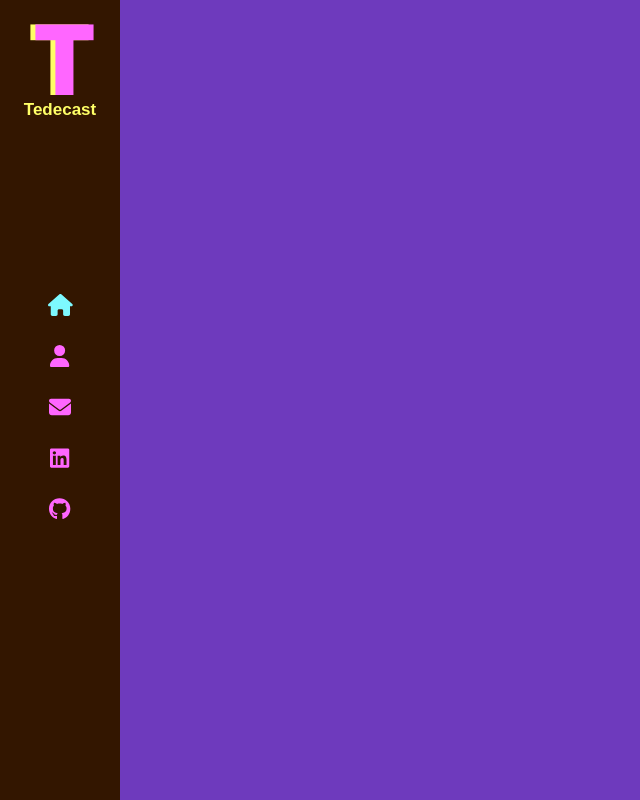
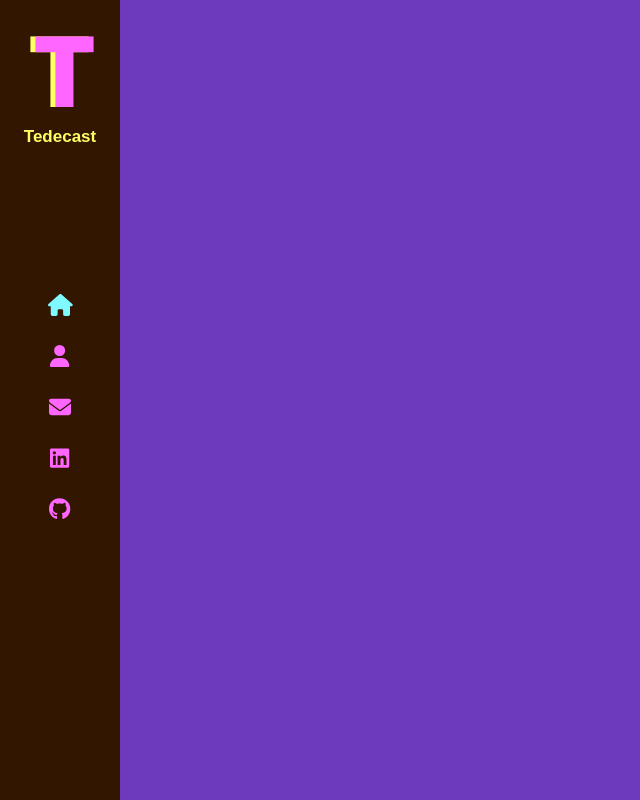
Before and after one commit to tedecast/Portfolio-Website, a React (Create React App) app: page / in a window 1280 px wide. Shown: the whole page, without its empty margins (0-640 px from the left). Built offline with nearby package versions, Linux system fonts and the light colour scheme.

Commit message:
Removed quotes around sans-serif, works now

```diff
--- a/src/App.scss
+++ b/src/App.scss
@@ -1,5 +1,4 @@
 $primary-color: #ffff66;
-
 
 @import 'animate.css';
 
@@ -20,5 +19,5 @@
 
 input,
 textarea {
-  font-family: 'Helvetica-Neue'
+  font-family: 'Helvetica Neue', sans-serif;
 }
--- a/src/index.css
+++ b/src/index.css
@@ -4,7 +4,7 @@
 
 body {
   margin: 0;
-  font-family: 200 11px/1.4 'Helvetica Neue', 'sans-serif';
+  font: 300 11px/1.4 'Helvetica Neue', sans-serif;
   color: #331600;
   background: #6e3abd;
   overflow: hidden;
```
